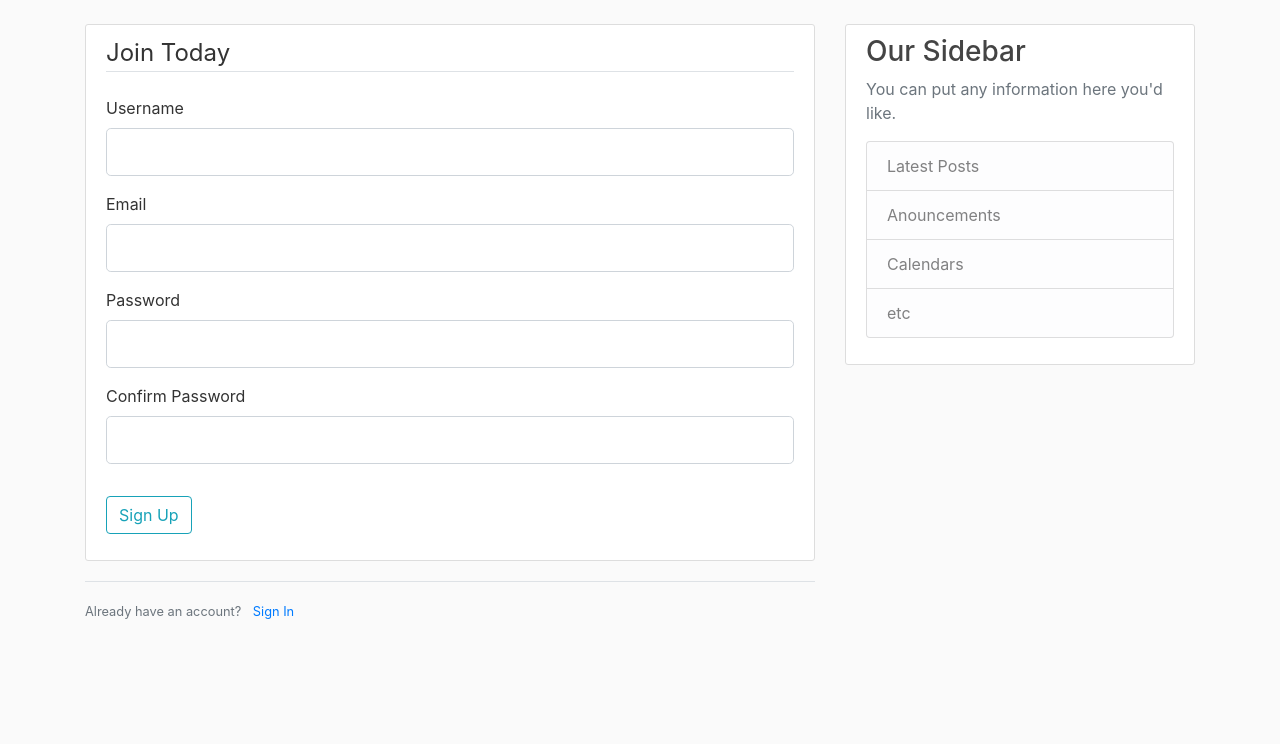
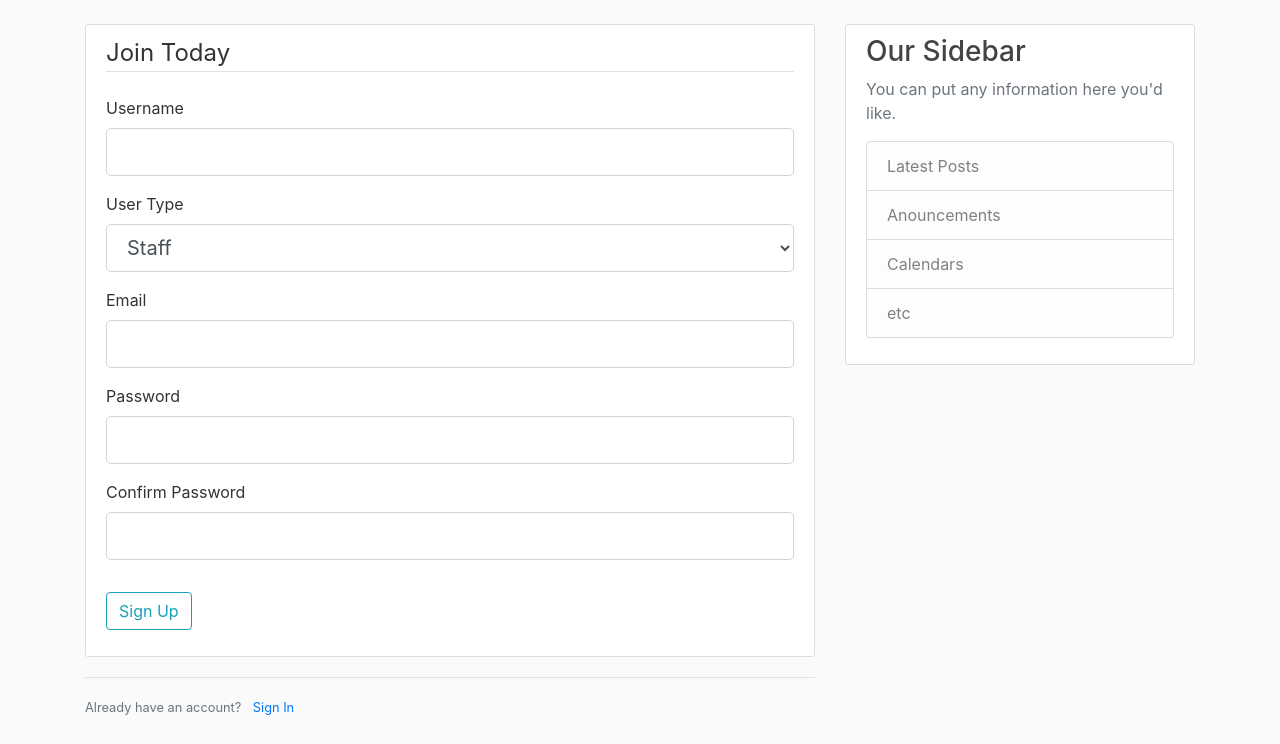
Before and after one commit to martinezjorge/flask_blog, a Flask app: page /register in a window 1280 px wide. Shown: the part 56-800 px from the top of the page. Run offline with Flask 2, Linux system fonts and the light colour scheme; some libraries are stand-ins or nearby versions.

Commit message:
Added Staff and Admin user types.

```diff
--- a/flaskblog/models.py
+++ b/flaskblog/models.py
@@ -12,10 +12,11 @@ def load_user(user_id):
 
 class User(db.Model, UserMixin):
     id = db.Column(db.Integer, primary_key=True)
-    username = db.Column(db.String(20), unique=True, nullable=False)
-    email = db.Column(db.String(120), unique=True, nullable=False)
+    username = db.Column(db.String(25), unique=True, nullable=False)
+    email = db.Column(db.String(25), unique=True, nullable=False)
     image_file = db.Column(db.String(20), nullable=False, default='default.jpg')
     password = db.Column(db.String(60), nullable=False)
+    user_type = db.Column(db.String(20), nullable=False, default='staff')
     posts = db.relationship('Post', backref='author', lazy=True)
 
     def get_reset_token(self, expires_sec=1800):
--- a/flaskblog/templates/register.html
+++ b/flaskblog/templates/register.html
@@ -16,6 +16,19 @@
                         </div>
                     {% else %}
                         {{ form.username(class="form-control form-control-lg") }}
+                    {% endif %}
+                </div>
+                <div class="form-group">
+                    {{ form.user_type.label(class="form-control-label") }}
+                    {% if form.user_type.errors %}
+                        {{ form.user_type(class="form-control form-control-lg is-invalid") }}
+                        <div class="invalid-feedback">
+                            {% for error in form.user_type.errors %}
+                                <span>{{ error }}</span>
+                            {% endfor %}
+                        </div>
+                    {% else %}
+                        {{ form.user_type(class="form-control form-control-lg") }}
                     {% endif %}
                 </div>
                 <div class="form-group">
--- a/flaskblog/users/forms.py
+++ b/flaskblog/users/forms.py
@@ -1,6 +1,7 @@
 from flask_wtf import FlaskForm
 from flask_wtf.file import FileField, FileAllowed
-from wtforms import StringField, PasswordField, SubmitField, BooleanField
+from wtforms import StringField, PasswordField, SubmitField, BooleanField, SelectField
+from wtforms.ext.sqlalchemy.fields import QuerySelectField
 from wtforms.validators import DataRequired, Length, Email, EqualTo, ValidationError
 from flask_login import current_user
 from flaskblog.models import User
@@ -11,13 +12,16 @@ class RegistrationForm(FlaskForm):
     email = StringField('Email', validators=[DataRequired(), Email()])
     password = PasswordField('Password', validators=[DataRequired()])
     confirm_password = PasswordField('Confirm Password', validators=[DataRequired(), EqualTo('password')])
+    user_type = SelectField('User Type', choices=[('staff', 'Staff'), ('admin', 'Admin')], validators=[DataRequired()])
     submit = SubmitField('Sign Up')
 
+    @staticmethod
     def validate_username(self, username):
         user = User.query.filter_by(username=username.data).first()
         if user:
             raise ValidationError('That username is taken. Please choose a different one.')
 
+    @staticmethod
     def validate_email(self, email):
         user = User.query.filter_by(username=email.data).first()
         if user:
@@ -35,14 +39,17 @@ class UpdateAccountForm(FlaskForm):
     username = StringField('Username', validators=[DataRequired(), Length(min=2, max=20)])
     email = StringField('Email', validators=[DataRequired(), Email()])
     picture = FileField('Update Profile Picture', validators=[FileAllowed(['jpg', 'png'])])
+    user_type = SelectField('User Type', choices=[('staff', 'Staff'), ('admin', 'Admin')], validators=[DataRequired()])
     submit = SubmitField('Update')
 
+    @staticmethod
     def validate_username(self, username):
         if username.data != current_user.username:
             user = User.query.filter_by(username=username.data).first()
             if user:
                 raise ValidationError('That username is taken. Please choose a different one.')
 
+    @staticmethod
     def validate_email(self, email):
         if email.data != current_user.email:
             user = User.query.filter_by(username=email.data).first()
@@ -54,6 +61,7 @@ class RequestResetForm(FlaskForm):
     email = StringField('Email', validators=[DataRequired(), Email()])
     submit = SubmitField('Request Password Reset')
 
+    @staticmethod
     def validate_email(self, email):
         user = User.query.filter_by(email=email.data).first()
         if user is None:
--- a/flaskblog/users/routes.py
+++ b/flaskblog/users/routes.py
@@ -15,7 +15,7 @@ def register():
     form = RegistrationForm()
     if form.validate_on_submit():
         hashed_password = bcrypt.generate_password_hash(form.password.data).decode('utf-8')
-        user = User(username=form.username.data, email=form.email.data, password=hashed_password)
+        user = User(username=form.username.data, email=form.email.data, password=hashed_password, user_type=form.user_type.data)
         db.session.add(user)
         db.session.commit()
         flash(f"Your account has been created! You are now able to log in!", "success")
@@ -55,12 +55,14 @@ def account():
             current_user.image_file = picture_file
         current_user.username = form.username.data
         current_user.email = form.email.data
+        current_user.user_type = form.user_type.data
         db.session.commit()
         flash('Your account has been updated!', 'success')
         return redirect(url_for('users.account'))
     elif request.method == 'GET':
         form.username.data = current_user.username
         form.email.data = current_user.email
+        form.user_type.data = current_user.user_type
     image_file = url_for('static', filename='profile_pics/' + current_user.image_file)
     return render_template('account.html', title='Account', image_file=image_file, form=form)
 
```
Also changed, not shown: flaskblog/templates/account.html (+13 -0 lines), README.md, flaskblog/site.db.
